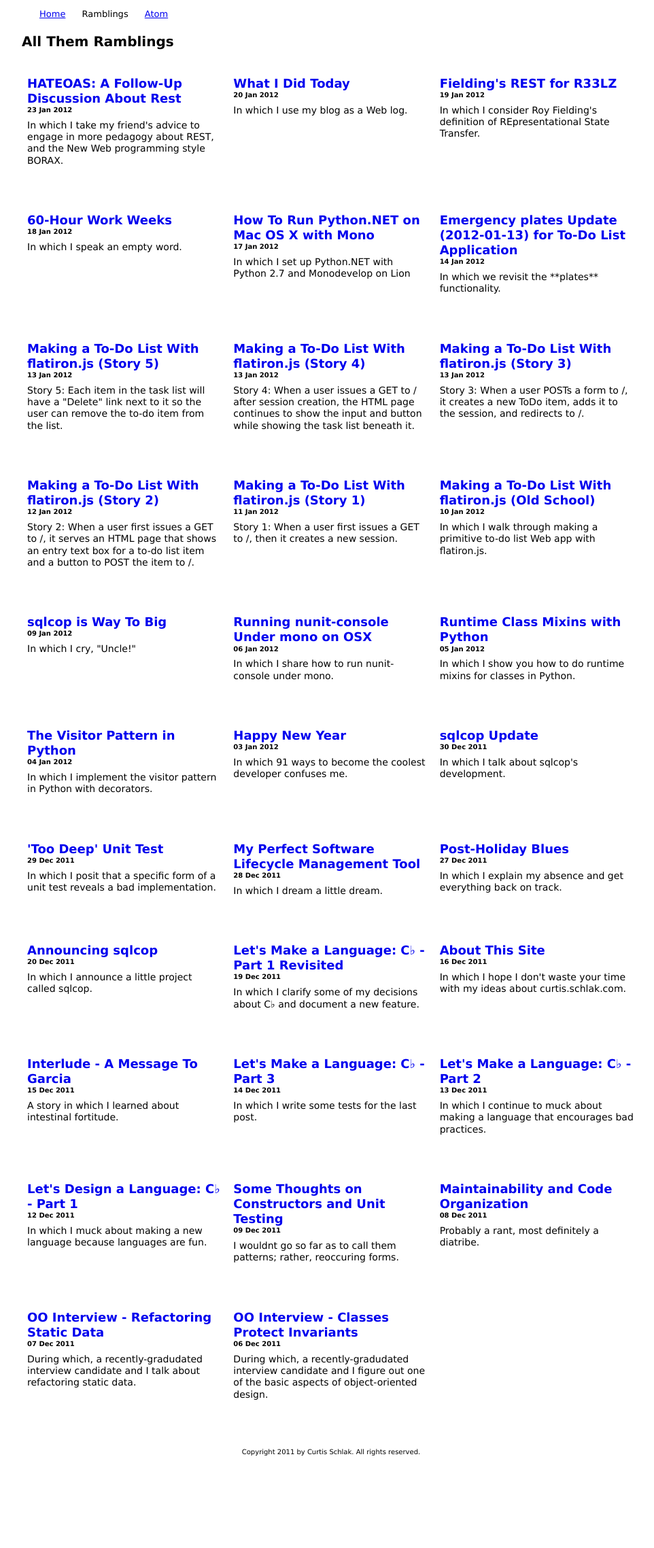
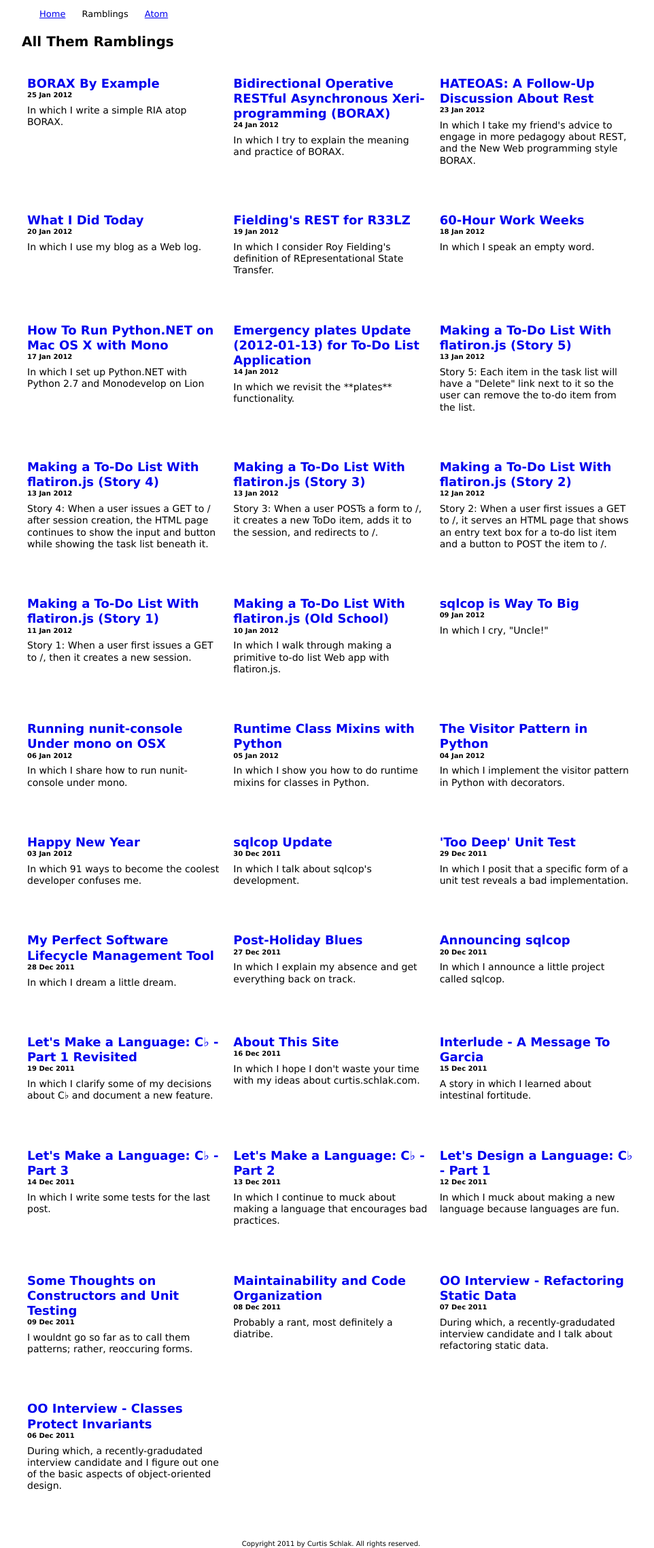
Before and after one commit to roberts-sandbox/test-realist, a Jekyll site: the page built from blogs.html, in a window 1280 px wide. Shown: the whole page at 68% size, without its empty margins (153-1115 px from the left). Built offline with Jekyll 4.4.1, drawn with Linux system fonts in a browser that asks for light colours; before the commit the page ends 2142 px from its top, so only the background shows below that; some of the changed lines change nothing that is shown.

Commit message:
BORAX posts. Need code, too.

```diff
--- /dev/null
+++ b/_posts/2012-01-24-borax.md
@@ -0,0 +1,203 @@
+---
+layout: post
+title:  Bidirectional Operative RESTful Asynchronous Xeri-programming (BORAX)
+tags:   architecture
+
+synopsis: In which I try to explain the meaning and practice of BORAX.
+---
+
+# {{ page.title }}
+
+{{ page.synopsis }}
+{: .subtitle }
+
+-----
+
+My sympathies go out to Dr. Roy T. Fielding. He conceptualized an architecture
+for network-enabled applications. Then, he formalized that in his doctoral
+dissertation. Then, some marketers got a hold of his term, REST, and started
+applying it willy-nilly as marketers do. This led to a dilution of the meaning
+of REST. When Dr. Fielding attempted to clarify why some services complied
+with REST and others didn't, detractors accused him of grasping at purist
+ideals that no one could realize in "real-world situations." He vented his
+spleen in a post entitled
+["Specialization"](http://roy.gbiv.com/untangled/2008/specialization).
+
+Before last week, I, too, had an improper understanding of REST. I read
+[Architectural Styles and the Design of Network-based Software Architectures](http://www.ics.uci.edu/~fielding/pubs/dissertation/top.htm)
+more than once. I thought about it a lot. Then, I started programming Rails,
+didn't think beyond its definitions, and failed to continue my analysis. If I
+had continued, then I wouldn't have been throwing around the term "REST" so
+loosely.
+
+I want to change that because, after the little experiment I wrote on my
+[fork of philipmat's webmvc](https://github.com/realistschuckle/webmvc/tree/borax),
+I think I now understand the power of REST in all its glory. Moreover, I
+understand the limitation of browsers to bridge the gap between Rich Internet
+Applications and the REST-shaped services they consume.
+
+I found that the effort to bridge that gap took just a little of my own
+JavaScript (EcmaScript, whatever) which, in turn, used the following fairly
+standard libraries:
+
+* jQuery
+* JSON2
+* knockout.js
+* underscore.js
+* uri-template (browserified)
+
+I'll spend the remainder of this post explaining BORAX in a little more detail
+and, then, the components of a BORAX-compliant Web application. Tomorrow, we
+can spend some time reviewing code to figure this out.
+
+## Just what is "xeri-programming?"
+
+I thought, "Hey, AJAX was the last best thing. What can I call my thing?" Not
+too long after that, the word "borax" appeared in my mind. Then, I had to
+retrofit the letters into a meaningful statement.
+
+I don't care about XML (the "X" in AJAX). And, funny enough, not that many
+words begin with the letter "X". However, the greek prefix "xeri-", meaning
+"arid" or "dry", jumped out at me from the dictionary. DRY means something in
+this wacky world of programming! So, instead of DRY, I went with **xeri**.
+I know, goofy; but, hey, I like to indulge myself every now and then.
+
+So, altogether, "bidirectional operative RESTful asynchronous
+xeri-programming" just means that the communication goes both ways in a
+non-blocking manner that doesn't repeat itself and complies with REST.
+
+And, BORAX is funny.
+
+### ``application/json`` describes a *format*, not a *media type*.
+
+I harped on this fact in my last post, but I think it bears worth repeating.
+Part of the beauty of REST stems from the fact that messages bear a
+description about the type of content they contain. Because Dr. Fielding grew
+the definition of HTTP to meet the demands of REST, we can use a Web browser
+as a good example. When your browser receives a message with the type...
+
+__text/html__
+: it renders it as Hypertext Markup Language
+
+__image/png__
+: it renders it as a bitmap image
+
+__application/vnx.ms-excel__
+: it opens a save dialog for you to save the bits coming at you because the
+  browser doesn't know how to render the media type
+  ``application/vnx.ms-excel`` in its own window.
+
+The cool thing about most modern browsers: they allow you to write and install
+add-ons to extend their functionality. In some cases, those addons teach your
+browser how to handle new media types. Some examples of that:
+
+__Adobe Reader Plugin__
+: Allows your browser to view PDF documents (media type ``application/pdf``).
+
+__Adobe Flash Plugin__
+: Allows your browser to view Flash movies (media type
+  ``application/x-shockwave-flash``)
+
+__JSONView__
+: Allows Firefox to render JSON-formatted data in the browser
+
+Unfortunately, when we serve the representation of a resource of a URL (i.e.,
+serve a page), and return JSON with the mime-type ``application/json``, we
+don't give the browser any information on how to handle that content.
+
+"No problem," you think. "I have JavaScript that will handle the JSON for the
+browser!"
+
+I would agree with you, except that JSON can contain *anything*. So, when you
+make an AJAX request to ``http://host/some/cool.json``, you have to have the
+information about the structure of that JSON before you receive the response
+from the Web server. REST demands that the message have all the description
+it needs to handle the information. Your JavaScript expects something of a
+certain structure which you cannot verify with the only description of the
+content type as ``application/json``. What we need are other media types that
+describe the content of the message and, if that implies that the server
+arranged the bits in the body of the response into a JSON-compliant format, so
+much the better.
+
+The format JSON just means I can parse it with a call to ``JSON.parse``. A
+media type has semantic meaning about how the receiving application should
+render the content. Media types don't just let an application parse the
+content, it gives *meaning* to the structure of the parsed content.
+
+### Returning ``text/html`` all the time fixes this most of the time, but...
+
+... that doesn't work for JavaScript-only browser APIs like the ones for
+``canvas`` and ``WebGL``. Then, we have the same problem that we did, before.
+
+And, to **philipmat**'s point, since we programmers find embedding strings in
+our code, then templating languages like HAML or Mustache should elicit the
+same disdain.
+
+### We *need* a generic media type (or two) for the common forms of RIA communication
+
+I expect that most Rich Internet Applications have the following usage
+pattern:
+
+1. Visitor GETs a main page of the application; visitor can't access page and
+   login form is shown
+1. Visitor POSTs credentials to server
+   * On failure: response contains login page (go to parent step)
+   * On success: response contains redirect to original page (go to next step)
+1. Visitor GETs page of application
+1. Broswer makes GETs and POSTs on behalf of visitor for information
+   * Responses most often contain media types ``text/html``, ``text/xml``, or
+     ``application/json``
+   * For ``text/html``, JavaScript plops new content into DOM
+   * For ``text/xml``, JavaScript or browser applies stylesheet and plops
+     transformed content into DOM
+   * For ``application/json``, JavaScript using out-of-band information
+     generates something to plop into the DOM or affect the current items in
+     the DOM
+1. Visitor interacts with application by GETting and POSTing to various URLs
+1. Visitor POSTs to logout URL (go to first step)
+
+Also, usually, all of the return codes from the server equal 200.
+
+The primary problem with all of this comes with the out-of-band information
+needed to handle the JSON-formatted content of some responses. If we could
+have some media type that unites the data+templating needs of most of the
+Web applications in existence, we could finally say, "Hey, that application
+uses a REST architecture!"
+
+Like the ways that JSONView handles ``application/json`` and Adobe Flash
+Player handles ``application/x-shockwave-flash``, we want a way that we can
+extend the browser for new media types that we can distribute through REST
+architectures.
+
+### BORAX attempts to provide this extensibility
+
+BORAX wants to provide a way to do this that would not disappoint Dr. Fielding
+and his supporters. In short, we want to use REST over HTTP to take advantage
+of its strengths and provide the media types that will service the majority of
+an RIA's interaction with the services it consumes.
+
+![BORAX](/img/borax.png)
+{: class=right}
+
+## BORAX in review {: class=clearnone}
+
+BORAX is not a framework. BORAX barely constitutes a toolkit. It really just
+sits between your normal Web application and services out in the Wild Wild Web
+to form a REST architecture.
+{: class=clearnone}
+
+BORAX takes the browser and treats it like a miniature operating system.
+{: class=clearnone}
+
+* IO through AJAX or websockets;
+* High-level drawing to a graphics buffer through rendering HTML/CSS, images,
+  ``canvas``, and SVG;
+* Thread/work scheduling through Web workers and setTimeout/setInterval; and,
+* Storage through session- and local-storage as well as remote storage through
+  REST services.
+
+Your BORAX-enabled application runs atop this.
+
+Tomorrow, I will spend time working through the different functionality of
+BORAX by walking through the RIA steps above. Each step should provide you
+with a clearer understanding of REST and the limitations of this fair browser.
--- /dev/null
+++ b/_posts/2012-01-25-borax-2.md
@@ -0,0 +1,82 @@
+---
+layout: post
+title:  BORAX By Example
+tags:   architecture
+
+synopsis: In which I write a simple RIA atop BORAX.
+---
+
+# {{ page.title }}
+
+{{ page.synopsis }}
+{: .subtitle }
+
+-----
+
+![BORAX](/img/borax.png)
+{: class=middle}
+
+## BORAX by Example
+
+Just for review, the most common usage pattern of a rich internet application
+goes like this:
+
+1. Visitor GETs a main page of the application; visitor can't access page and
+   login form is shown
+1. Visitor POSTs credentials to server
+   * On failure: response contains login page (go to parent step)
+   * On success: response contains redirect to original page (go to next step)
+1. Visitor GETs page of application
+1. Broswer makes GETs and POSTs on behalf of visitor for information
+   * Responses most often contain media types ``text/html``, ``text/xml``, or
+     ``application/json``
+   * For ``text/html``, JavaScript plops new content into DOM
+   * For ``text/xml``, JavaScript or browser applies stylesheet and plops
+     transformed content into DOM
+   * For ``application/json``, JavaScript using out-of-band information
+     generates something to plop into the DOM or affect the current items in
+     the DOM
+1. Visitor interacts with application by GETting and POSTing to various URLs
+1. Visitor POSTs to logout URL (go to first step)
+
+I'll just go down the list, talk about the current state-of-the-art, then do
+scrub it clean with some BORAX.
+
+### Authentication - BOOM!
+
+About twelve and one-half years ago, some folks from across the computer
+software world got together and wrote
+[HTTP Authentication: Basic and Digest Access Authentication](http://www.ietf.org/rfc/rfc2617.txt).
+It describes two methods by which a user can authenticate with a server to
+prove their identity. The HTTP/1.1 standard references it and the two
+authentication methods "Basic" and "Digets" as the two options by which the
+'WWW-Authenticate' header can work out-of-the-box. Unfortunately, while the
+RFC describes the method by which a browser authenticates, it does not address
+the situation where the browser or server wants to abandon the credentials.
+
+That's right: the standard does not provide for "logout."
+
+Oh, did I mention its age: 12-1/2 years old!? If I haven't made a mistake, I
+think that describes the Paleolithic era of the Web.
+
+In the interim, almost every single Web application has abandoned the
+excellent HTTP status code **401 Unauthorized** and the "WWW-Authenticate"
+header because they can't end a session, can't intercept that ugly popup box
+the browser throws in front of the user, or can't bother to have to set up
+the Web server to make the challenge.
+
+It's just so much easier to present a form and keep some token in the
+browser's cookies. And it's prettier. And, it's an opportunity for branding.
+Until someone updates this or Kerberos becomes the Internet-wide standard for
+authentication, we need something better.
+
+Enter BORAX. BORAX registers handlers for different HTTP status codes. That's
+important because we want our server to tell us the disposition of the request
+which will provide us with much better processing for other types of requests
+as well as authentication.
+
+With BORAX, any AJAX request that returns a 401 HTTP status code will try to
+use the template associated with the application's page through a ``link``
+with a ``status-401`` relation or, if that does not exist, it looks for a
+"Link" header in the response with the 401 HTTP status code. If none of these
+exist, then it shows a
--- a/css/site.css
+++ b/css/site.css
@@ -115,12 +115,20 @@ pre, code {
 	margin-bottom: 24px;
 }
 
-.prev-post {
+.prev-post, .left {
   float: left;
 }
 
-.next-post {
+.next-post, .right {
   float: right;
+}
+
+.middle {
+	text-align: center;
+}
+
+.main .content .clearnone {
+	clear: none;
 }
 
 .title {
```
Also changed, not shown: img/borax.png (added).
